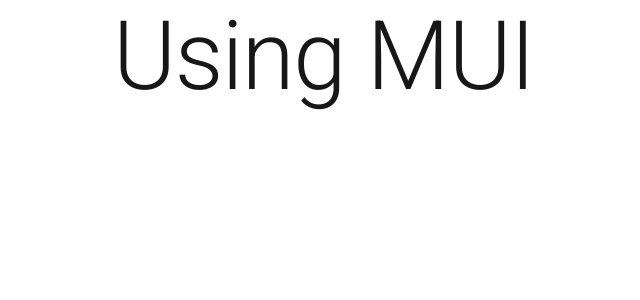
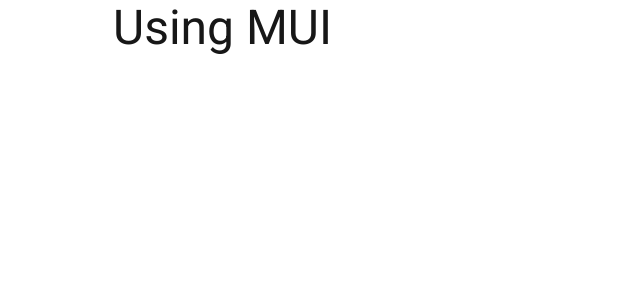
Before and after one commit to dmit-2008/dmit2008-A02-winter-2025, a Next.js app in the folder 06-nextjs-mui-component-library/components-mui-example/: page / in a window 1280 px wide. Shown: the top 300 px of the page, without its empty margins (101-741 px from the left). Built offline with nearby package versions, Linux system fonts and the light colour scheme.

Commit message:
class progress pushed

```diff
--- /dev/null
+++ b/06-nextjs-mui-component-library/components-mui-example/components/Navbar.js
@@ -0,0 +1,4 @@
+// I want you to create a component called the same as the file.
+// with a prop called title
+// I want to use an app bar from mui
+// export and use it in the index.js
--- a/06-nextjs-mui-component-library/components-mui-example/pages/index.js
+++ b/06-nextjs-mui-component-library/components-mui-example/pages/index.js
@@ -21,7 +21,7 @@
         {/* variant is what it looks like and the component again like
         above is the element it will render to */}
         <Typography
-          variant="h1"
+          variant="h3"
           component="h1"
         >
           Using MUI
```
